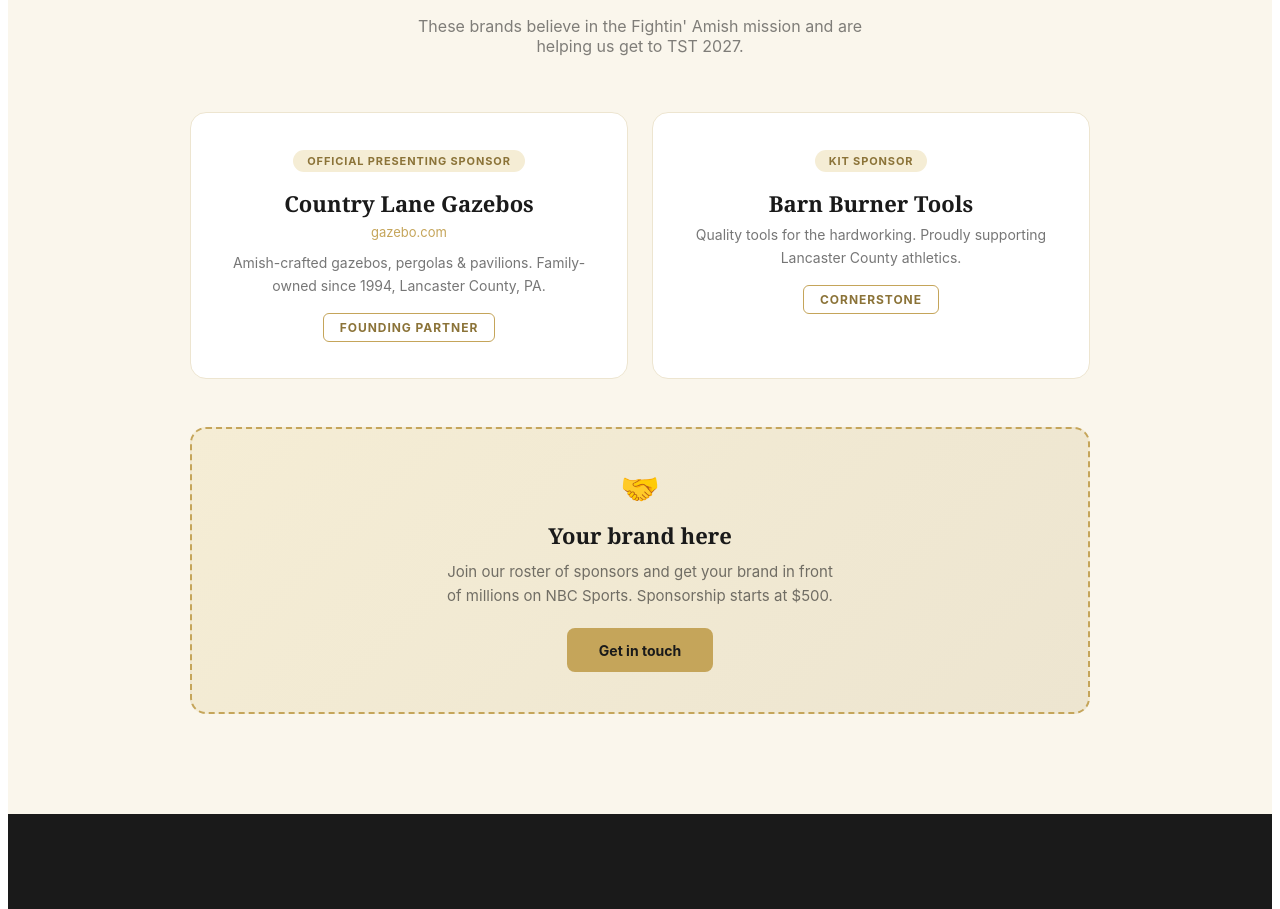
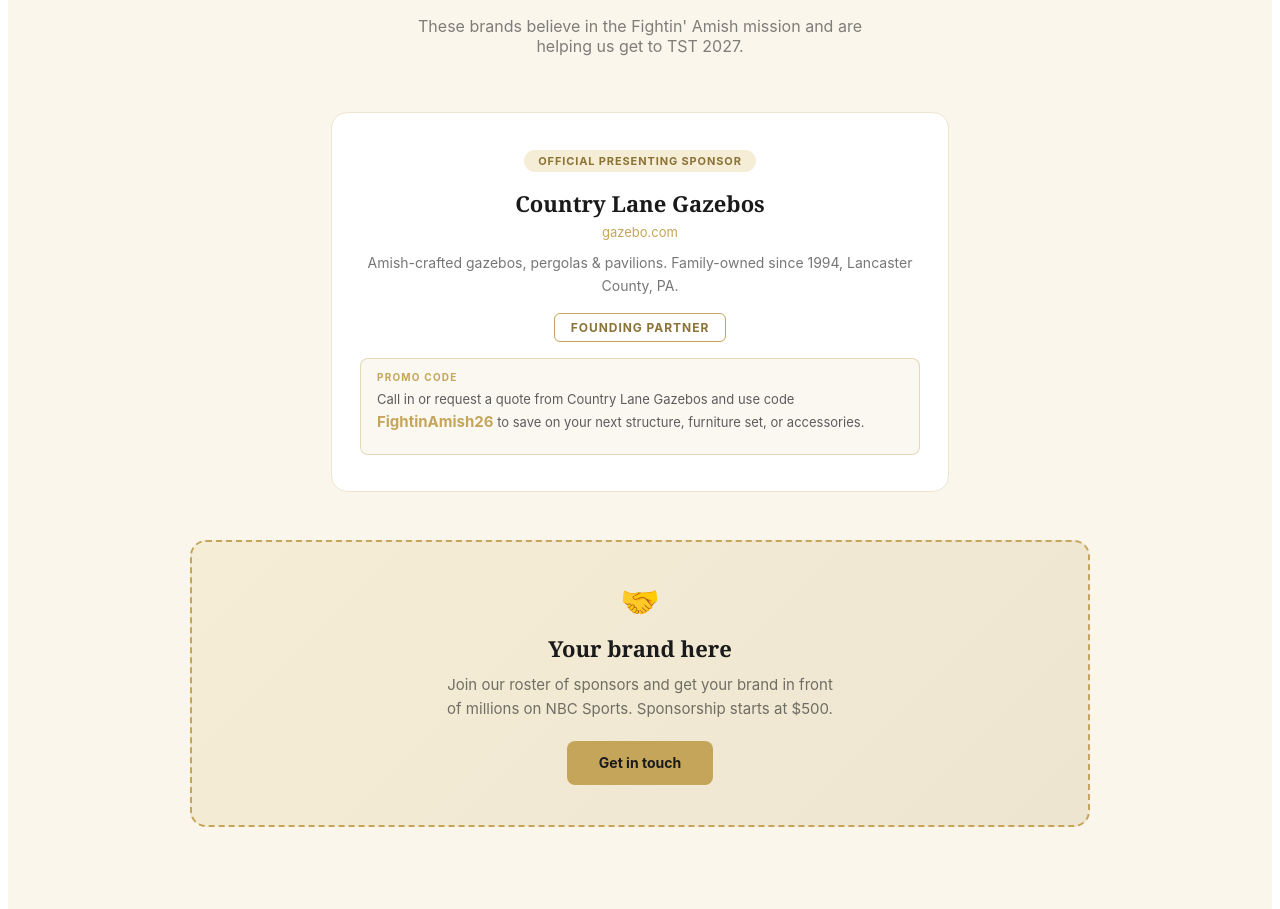
Before and after one commit to eliasbetancourt/fightin-amish-site, a React (Vite) app: page / in a window 1280 px wide. Shown: the part 3180-4089 px from the top of the page. Built offline with nearby package versions, Linux system fonts and the light colour scheme.

Commit message:
feat(sponsors): add CLG promo code callout, remove Barn Burner Tools card

```diff
--- a/src/App.jsx
+++ b/src/App.jsx
@@ -512,13 +512,6 @@
       tier: "Founding partner",
       tagline: "Official presenting sponsor",
     },
-    {
-      name: "Barn Burner Tools",
-      url: "",
-      description: "Quality tools for the hardworking. Proudly supporting Lancaster County athletics.",
-      tier: "Cornerstone",
-      tagline: "Kit sponsor",
-    },
   ];
 
   // Fire a single "sponsor section viewed" impression event the first time the
@@ -560,14 +553,14 @@
           </p>
         </div>
 
-        <div ref={cardsRef} style={{ display: "grid", gridTemplateColumns: isMobile ? "1fr" : "1fr 1fr", gap: 24, marginBottom: isMobile ? 32 : 48 }}>
+        <div ref={cardsRef} style={{ display: "grid", gridTemplateColumns: "1fr", gap: 24, marginBottom: isMobile ? 32 : 48 }}>
           {sponsors.map((s) => (
             <div
               key={s.name}
               style={{
                 background: COLORS.white, borderRadius: 16, padding: "36px 28px",
                 border: `1px solid ${COLORS.creamDark}`, textAlign: "center",
-                position: "relative",
+                position: "relative", maxWidth: 560, margin: "0 auto", width: "100%",
               }}
             >
               <div style={{
@@ -595,6 +588,29 @@
                 padding: "6px 16px", border: `1px solid ${COLORS.gold}`, borderRadius: 6,
                 display: "inline-block",
               }}>{s.tier}</div>
+              {s.name === "Country Lane Gazebos" && (
+                <div
+                  onClick={() => trackEvent('promo_code_viewed', { sponsor: 'Country Lane Gazebos', code: 'FightinAmish26' })}
+                  onMouseUp={() => trackEvent('promo_code_viewed', { sponsor: 'Country Lane Gazebos', code: 'FightinAmish26' })}
+                  style={{
+                    marginTop: 16,
+                    background: "rgba(197,165,90,0.08)",
+                    border: "1px solid rgba(197,165,90,0.4)",
+                    borderRadius: 8,
+                    padding: "12px 16px",
+                    textAlign: "left",
+                  }}
+                >
+                  <div style={{ fontSize: 10, color: "#C5A55A", fontWeight: 700, letterSpacing: "0.12em", textTransform: "uppercase", marginBottom: 6 }}>
+                    Promo Code
+                  </div>
+                  <p style={{ margin: "0 0 8px", fontSize: 13, color: "rgba(26,26,26,0.7)", lineHeight: 1.6 }}>
+                    Call in or request a quote from Country Lane Gazebos and use code{" "}
+                    <span style={{ color: "#C5A55A", fontWeight: 700, fontSize: 15 }}>FightinAmish26</span>
+                    {" "}to save on your next structure, furniture set, or accessories.
+                  </p>
+                </div>
+              )}
             </div>
           ))}
         </div>
```
